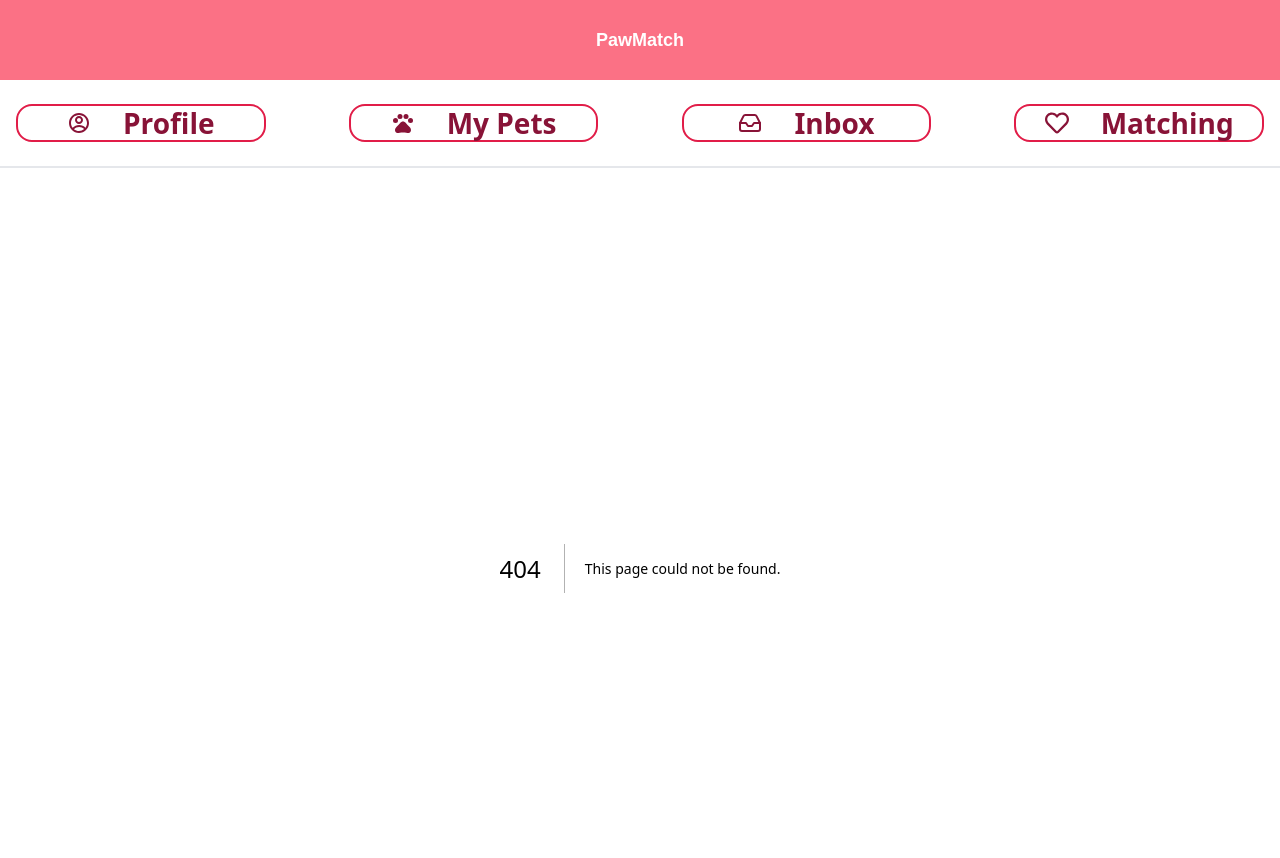
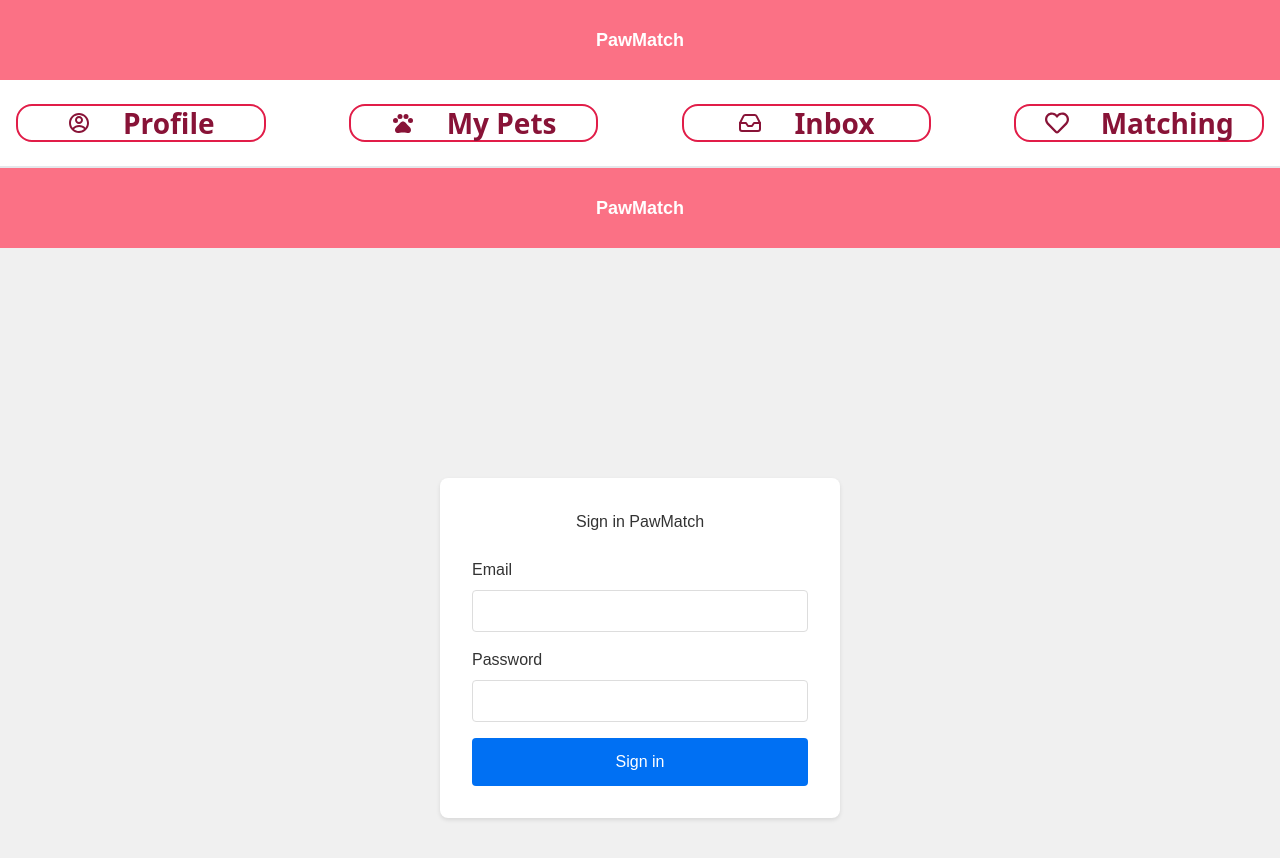
Before and after one commit to tanyapatbks/pawmatch_front, a Next.js app: page /login in a window 1280 px wide. Before the commit this address had no page. Shown: the top 858 px of the page. Built offline with nearby package versions, Linux system fonts and the light colour scheme.

Commit message:
User Service: restore the login and register page

```diff
--- /dev/null
+++ b/src/app/(user Service)/layout.tsx
@@ -0,0 +1,14 @@
+import TopMenuNoNavBar from "@/components/TopMenuNoNavBar";
+
+export default function RootLayoutUserService({
+  children,
+}: {
+  children: React.ReactNode;
+}) {
+  return (
+    <div>
+      <TopMenuNoNavBar />
+      {children}
+    </div>
+  );
+}
--- /dev/null
+++ b/src/app/(user Service)/login/login.module.css
@@ -0,0 +1,56 @@
+.container {
+    display: flex;
+    justify-content: center;
+    align-items: center;
+    height: 100vh;
+    background-color: #f0f0f0;
+  }
+
+  .form {
+    background-color: white;
+    padding: 2rem;
+    border-radius: 8px;
+    box-shadow: 0 2px 4px rgba(0, 0, 0, 0.1);
+    width: 100%;
+    max-width: 400px;
+  }
+
+  .title {
+    text-align: center;
+    margin-bottom: 1.5rem;
+    color: #333;
+  }
+
+  .inputGroup {
+    margin-bottom: 1rem;
+  }
+
+  .inputGroup label {
+    display: block;
+    margin-bottom: 0.5rem;
+    color: #333;
+  }
+
+  .inputGroup input {
+    width: 100%;
+    padding: 0.5rem;
+    border: 1px solid #ddd;
+    border-radius: 4px;
+    font-size: 1rem;
+  }
+
+  .button {
+    width: 100%;
+    padding: 0.75rem;
+    background-color: #0070f3;
+    color: white;
+    border: none;
+    border-radius: 4px;
+    font-size: 1rem;
+    cursor: pointer;
+    transition: background-color 0.3s ease;
+  }
+
+  .button:hover {
+    background-color: #0056b3;
+  }
--- /dev/null
+++ b/src/app/(user Service)/login/page.tsx
@@ -0,0 +1,47 @@
+"use client";
+
+import { useState, FormEvent } from "react";
+import styles from "./login.module.css";
+
+export default function Login() {
+  // Typing the states for email and password as strings
+  const [email, setEmail] = useState<string>("");
+  const [password, setPassword] = useState<string>("");
+
+  // Typing the handleSubmit function using FormEvent from React
+  const handleSubmit = (e: FormEvent<HTMLFormElement>) => {
+    e.preventDefault();
+    console.log("Login attempt:", { email, password });
+  };
+
+  return (
+    <div className={styles.container}>
+      <form className={styles.form} onSubmit={handleSubmit}>
+        <h1 className={styles.title}>Sign in PawMatch</h1>
+        <div className={styles.inputGroup}>
+          <label htmlFor="email">Email</label>
+          <input
+            type="email"
+            id="email"
+            value={email}
+            onChange={(e) => setEmail(e.target.value)}
+            required
+          />
+        </div>
+        <div className={styles.inputGroup}>
+          <label htmlFor="password">Password</label>
+          <input
+            type="password"
+            id="password"
+            value={password}
+            onChange={(e) => setPassword(e.target.value)}
+            required
+          />
+        </div>
+        <button type="submit" className={styles.button}>
+          Sign in
+        </button>
+      </form>
+    </div>
+  );
+}
--- /dev/null
+++ b/src/app/(user Service)/register/page.tsx
@@ -0,0 +1,74 @@
+"use client";
+
+import { useState, FormEvent } from "react";
+import styles from "./register.module.css";
+
+export default function Register() {
+  // Typing the state variables
+  const [username, setUsername] = useState<string>("");
+  const [email, setEmail] = useState<string>("");
+  const [password, setPassword] = useState<string>("");
+  const [confirmPassword, setConfirmPassword] = useState<string>("");
+
+  // Typing the handleSubmit function using FormEvent from React
+  const handleSubmit = (e: FormEvent<HTMLFormElement>) => {
+    e.preventDefault();
+    if (password !== confirmPassword) {
+      alert("รหัสผ่านไม่ตรงกัน");
+      return;
+    }
+    // Add logic for registration such as sending the data to an API
+    console.log("Register attempt:", { username, email, password });
+  };
+
+  return (
+    <div className={styles.container}>
+      <form className={styles.form} onSubmit={handleSubmit}>
+        <h1 className={styles.title}>Register to PawMatch</h1>
+        <div className={styles.inputGroup}>
+          <label htmlFor="username">Username</label>
+          <input
+            type="text"
+            id="username"
+            value={username}
+            onChange={(e) => setUsername(e.target.value)}
+            required
+          />
+        </div>
+        <div className={styles.inputGroup}>
+          <label htmlFor="email">อีเมล</label>
+          <input
+            type="email"
+            id="email"
+            value={email}
+            onChange={(e) => setEmail(e.target.value)}
+            required
+          />
+        </div>
+        <div className={styles.inputGroup}>
+          <label htmlFor="password">Password</label>
+          <input
+            type="password"
+            id="password"
+            value={password}
+            onChange={(e) => setPassword(e.target.value)}
+            required
+          />
+        </div>
+        <div className={styles.inputGroup}>
+          <label htmlFor="confirmPassword">Confirm Password</label>
+          <input
+            type="password"
+            id="confirmPassword"
+            value={confirmPassword}
+            onChange={(e) => setConfirmPassword(e.target.value)}
+            required
+          />
+        </div>
+        <button type="submit" className={styles.button}>
+          ลงทะเบียน
+        </button>
+      </form>
+    </div>
+  );
+}
--- /dev/null
+++ b/src/app/(user Service)/register/register.module.css
@@ -0,0 +1,56 @@
+.container {
+  display: flex;
+  justify-content: center;
+  align-items: center;
+  height: 100vh;
+  background-color: #f0f0f0;
+}
+
+.form {
+  background-color: white;
+  padding: 2rem;
+  border-radius: 8px;
+  box-shadow: 0 2px 4px rgba(0, 0, 0, 0.1);
+  width: 100%;
+  max-width: 400px;
+}
+
+.title {
+  text-align: center;
+  margin-bottom: 1.5rem;
+  color: #333;
+}
+
+.inputGroup {
+  margin-bottom: 1rem;
+}
+
+.inputGroup label {
+  display: block;
+  margin-bottom: 0.5rem;
+  color: #333;
+}
+
+.inputGroup input {
+  width: 100%;
+  padding: 0.5rem;
+  border: 1px solid #ddd;
+  border-radius: 4px;
+  font-size: 1rem;
+}
+
+.button {
+  width: 100%;
+  padding: 0.75rem;
+  background-color: #0070f3;
+  color: white;
+  border: none;
+  border-radius: 4px;
+  font-size: 1rem;
+  cursor: pointer;
+  transition: background-color 0.3s ease;
+}
+
+.button:hover {
+  background-color: #0056b3;
+}
--- /dev/null
+++ b/src/components/TopMenuNoNavBar.tsx
@@ -0,0 +1,9 @@
+export default function TopMenuNoNavBar() {
+  return (
+    <div className="w-full bg-white flex flex-col justify-between ">
+      <div className="flex items-center justify-center text-lg font-bold text-[48px] text-white h-[80px] bg-rose-400">
+        PawMatch
+      </div>
+    </div>
+  );
+}
```
